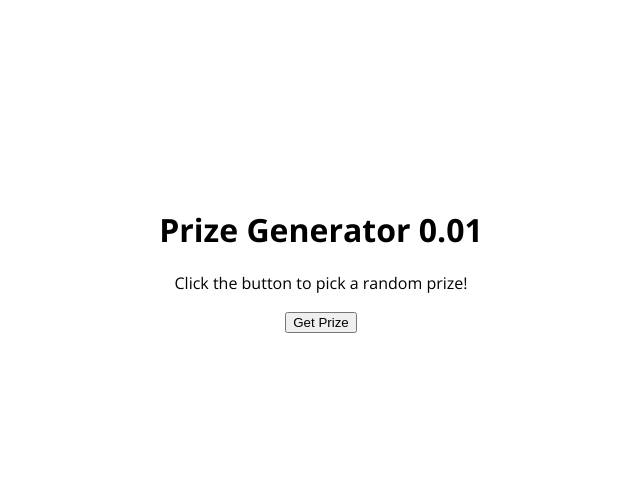
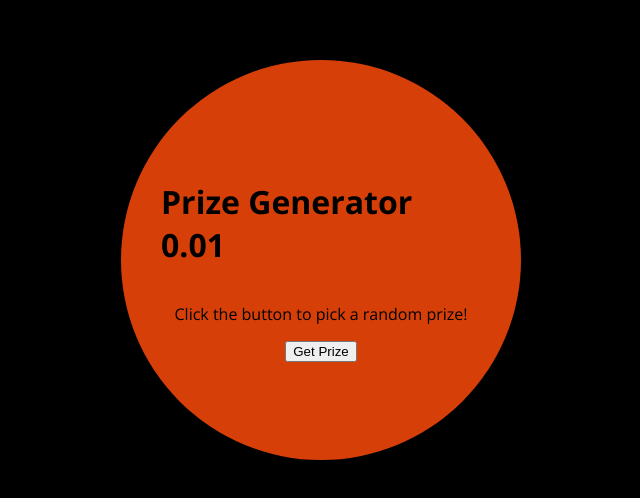
Before and after one commit to michael-makes/Prize-Generator, a plain HTML site: page index.html in a window 1280 px wide. Shown: the part 140-638 px from the top of the page, without its empty margins (319-959 px from the left). Drawn offline with nearby package versions, Linux system fonts and the light colour scheme.

Commit message:
messin with arrays

```diff
--- a/style.scss
+++ b/style.scss
@@ -6,7 +6,16 @@ body {
   display: flex;
   align-items: center;
   justify-content: center;
+      background: #000;
   .container{
-    text-align: center;
+    display: flex;
+    flex-direction: column;
+    align-items: center;
+    justify-content: center;
+    background: #d73f09;
+    padding: 40px;
+    border-radius: 999px;
+    width: 320px;
+    height: 320px;
   }
 }
```
Also changed, not shown: style.min.css.
